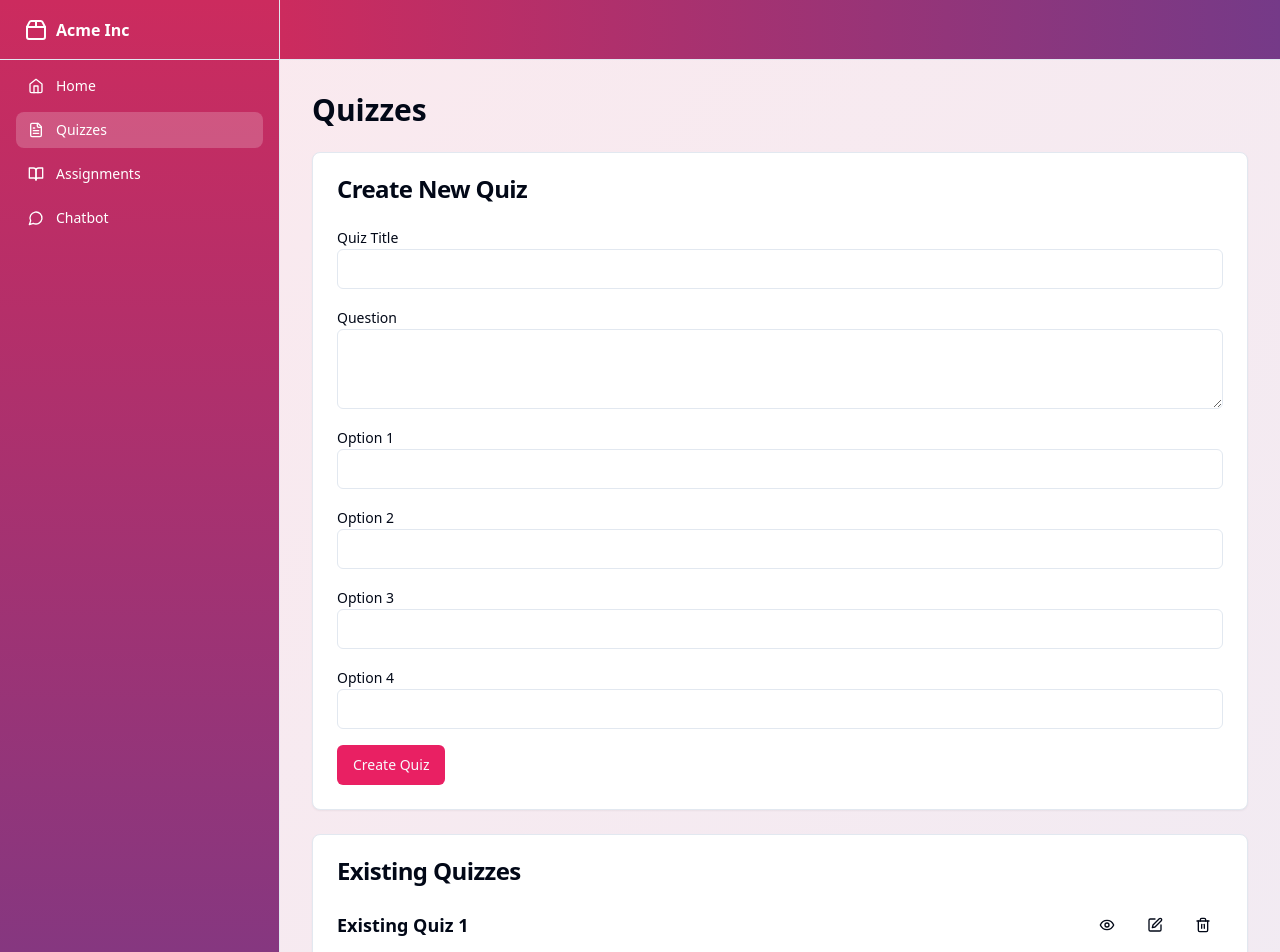
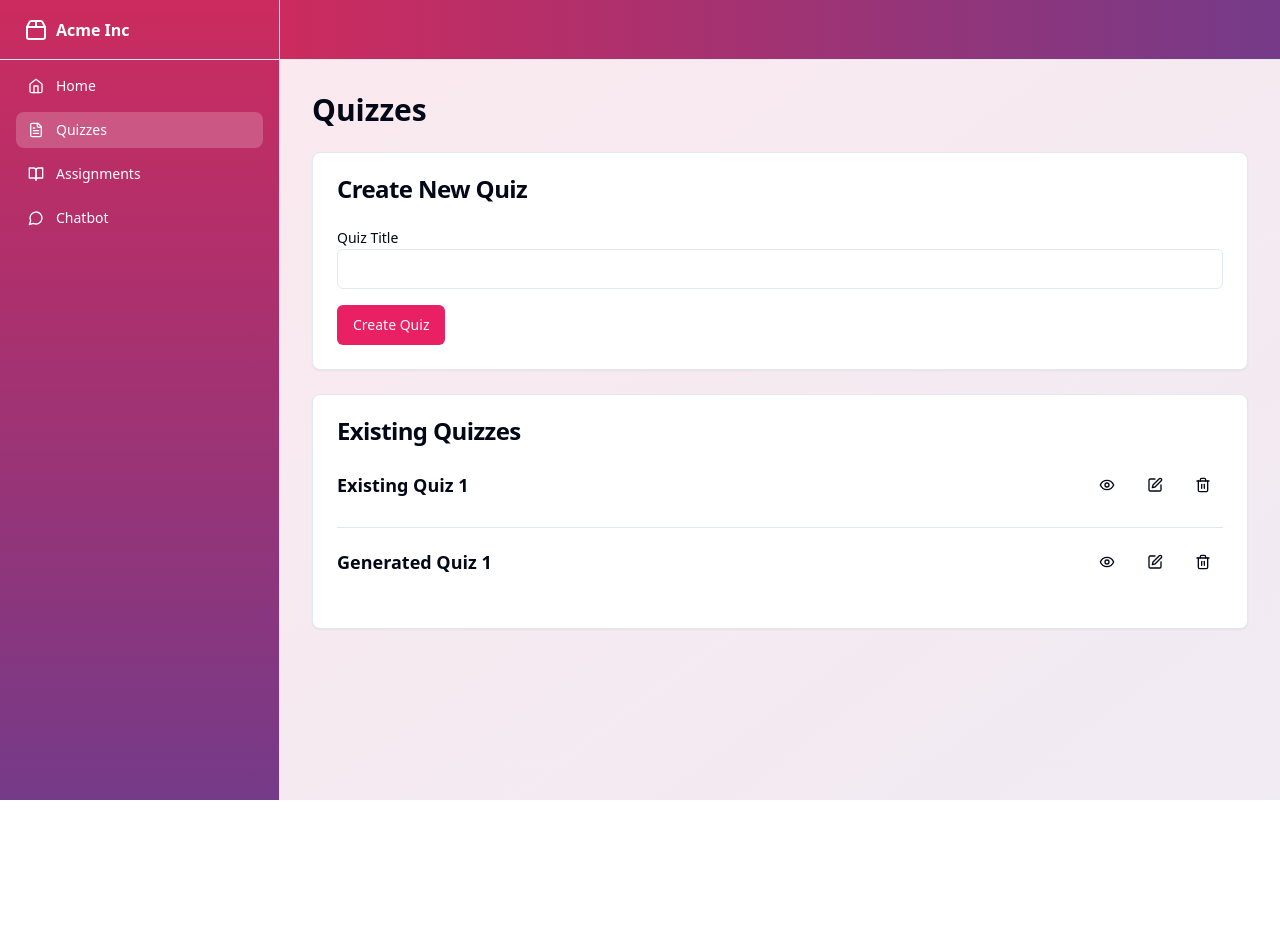
Before and after one commit to GPT-Engineer-App/plant-breeding-lms, a React (Vite) app: page /quizzes in a window 1280 px wide. Shown: the top 952 px of the page. After the commit the page ends 800 px from the top, so only its background shows below. Built offline with nearby package versions, Linux system fonts and the light colour scheme.

Commit message:
Update Quizzes component to support 10 MCQs per quiz

```diff
--- a/src/pages/Quizzes.jsx
+++ b/src/pages/Quizzes.jsx
@@ -15,7 +15,7 @@ import {
 
 const Quizzes = () => {
   const [quizzes, setQuizzes] = useState([]);
-  const [newQuiz, setNewQuiz] = useState({ title: "", question: "", options: ["", "", "", ""] });
+  const [newQuiz, setNewQuiz] = useState({ title: "", questions: [] });
   const [selectedQuiz, setSelectedQuiz] = useState(null);
 
   useEffect(() => {
@@ -23,6 +23,8 @@ const Quizzes = () => {
     const mockExistingQuizzes = [
       {
         title: "Existing Quiz 1",
+        questions: [
+          {
             question: "What is the process of developing new plant types?",
             options: [
               "Plant breeding",
@@ -31,16 +33,10 @@ const Quizzes = () => {
               "Plant watering"
             ]
           },
-      {
-        title: "Existing Quiz 2",
-        question: "Which of the following is a type of plant breeding method?",
-        options: [
-          "Selective breeding",
-          "Random breeding",
-          "Forced breeding",
-          "Natural breeding"
+          // ... (add more questions to make it 10)
         ]
-      }
+      },
+      // ... (you can add more existing quizzes if needed)
     ];
 
     setQuizzes(mockExistingQuizzes);
@@ -51,16 +47,18 @@ const Quizzes = () => {
 
   const generateNewQuiz = () => {
     // In a real application, this would call an API to generate a quiz
-    // For now, we'll create a mock generated quiz
+    // For now, we'll create a mock generated quiz with 10 MCQs
     const generatedQuiz = {
       title: `Generated Quiz ${quizzes.length + 1}`,
-      question: "What is the main purpose of genetic engineering in plants?",
+      questions: Array(10).fill().map((_, index) => ({
+        question: `Generated Question ${index + 1}`,
         options: [
-        "To increase crop yield",
-        "To improve pest resistance",
-        "To enhance nutritional content",
-        "All of the above"
+          `Option A for Q${index + 1}`,
+          `Option B for Q${index + 1}`,
+          `Option C for Q${index + 1}`,
+          `Option D for Q${index + 1}`
         ]
+      }))
     };
 
     setQuizzes(prevQuizzes => [...prevQuizzes, generatedQuiz]);
@@ -71,17 +69,35 @@ const Quizzes = () => {
     setNewQuiz((prev) => ({ ...prev, [name]: value }));
   };
 
-  const handleOptionChange = (index, value) => {
+  const handleQuestionChange = (index, field, value) => {
     setNewQuiz((prev) => ({
       ...prev,
-      options: prev.options.map((opt, i) => (i === index ? value : opt)),
+      questions: prev.questions.map((q, i) =>
+        i === index ? { ...q, [field]: value } : q
+      )
+    }));
+  };
+
+  const handleOptionChange = (questionIndex, optionIndex, value) => {
+    setNewQuiz((prev) => ({
+      ...prev,
+      questions: prev.questions.map((q, i) =>
+        i === questionIndex ? {
+          ...q,
+          options: q.options.map((opt, j) => j === optionIndex ? value : opt)
+        } : q
+      )
     }));
   };
 
   const handleSubmit = (e) => {
     e.preventDefault();
+    if (newQuiz.questions.length !== 10) {
+      alert("A quiz must have exactly 10 questions.");
+      return;
+    }
     setQuizzes((prev) => [...prev, newQuiz]);
-    setNewQuiz({ title: "", question: "", options: ["", "", "", ""] });
+    setNewQuiz({ title: "", questions: Array(10).fill().map(() => ({ question: "", options: ["", "", "", ""] })) });
   };
 
   const handleDeleteQuiz = (index) => {
@@ -112,25 +128,26 @@ const Quizzes = () => {
                 required
               />
             </div>
-            <div>
-              <Label htmlFor="question">Question</Label>
+            {newQuiz.questions.map((question, qIndex) => (
+              <div key={qIndex} className="border p-4 rounded">
+                <Label htmlFor={`question-${qIndex}`}>Question {qIndex + 1}</Label>
                 <Textarea
-                id="question"
-                name="question"
-                value={newQuiz.question}
-                onChange={handleInputChange}
+                  id={`question-${qIndex}`}
+                  value={question.question}
+                  onChange={(e) => handleQuestionChange(qIndex, 'question', e.target.value)}
+                  required
+                />
+                {question.options.map((option, oIndex) => (
+                  <div key={oIndex}>
+                    <Label htmlFor={`option-${qIndex}-${oIndex}`}>Option {oIndex + 1}</Label>
+                    <Input
+                      id={`option-${qIndex}-${oIndex}`}
+                      value={option}
+                      onChange={(e) => handleOptionChange(qIndex, oIndex, e.target.value)}
                       required
                     />
                   </div>
-            {newQuiz.options.map((option, index) => (
-              <div key={index}>
-                <Label htmlFor={`option-${index}`}>Option {index + 1}</Label>
-                <Input
-                  id={`option-${index}`}
-                  value={option}
-                  onChange={(e) => handleOptionChange(index, e.target.value)}
-                  required
-                />
+                ))}
               </div>
             ))}
             <Button type="submit">Create Quiz</Button>
@@ -156,19 +173,23 @@ const Quizzes = () => {
                             <Eye className="h-4 w-4" />
                           </Button>
                         </DialogTrigger>
-                        <DialogContent>
+                        <DialogContent className="max-w-4xl max-h-[80vh] overflow-y-auto">
                           <DialogHeader>
                             <DialogTitle>{selectedQuiz?.title}</DialogTitle>
                           </DialogHeader>
                           <div className="mt-4">
-                            <p className="font-semibold mb-2">Question:</p>
-                            <p>{selectedQuiz?.question}</p>
-                            <p className="font-semibold mt-4 mb-2">Options:</p>
+                            {selectedQuiz?.questions.map((q, qIndex) => (
+                              <div key={qIndex} className="mb-4">
+                                <p className="font-semibold mb-2">Question {qIndex + 1}:</p>
+                                <p>{q.question}</p>
+                                <p className="font-semibold mt-2 mb-1">Options:</p>
                                 <ul className="list-disc pl-5">
-                              {selectedQuiz?.options.map((option, optionIndex) => (
+                                  {q.options.map((option, optionIndex) => (
                                     <li key={optionIndex}>{option}</li>
                                   ))}
                                 </ul>
+                              </div>
+                            ))}
                           </div>
                         </DialogContent>
                       </Dialog>
```
Lines whose indentation alone changed are shown as unchanged.
